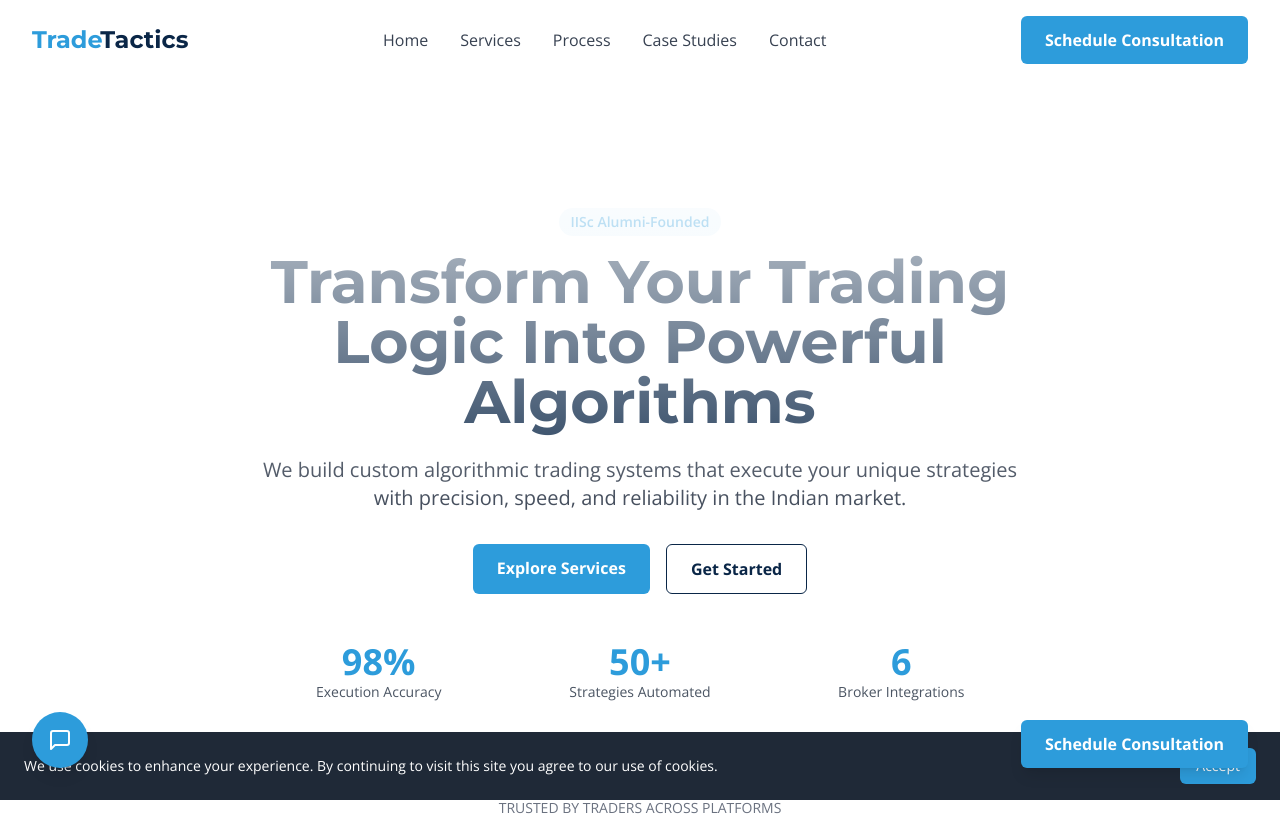
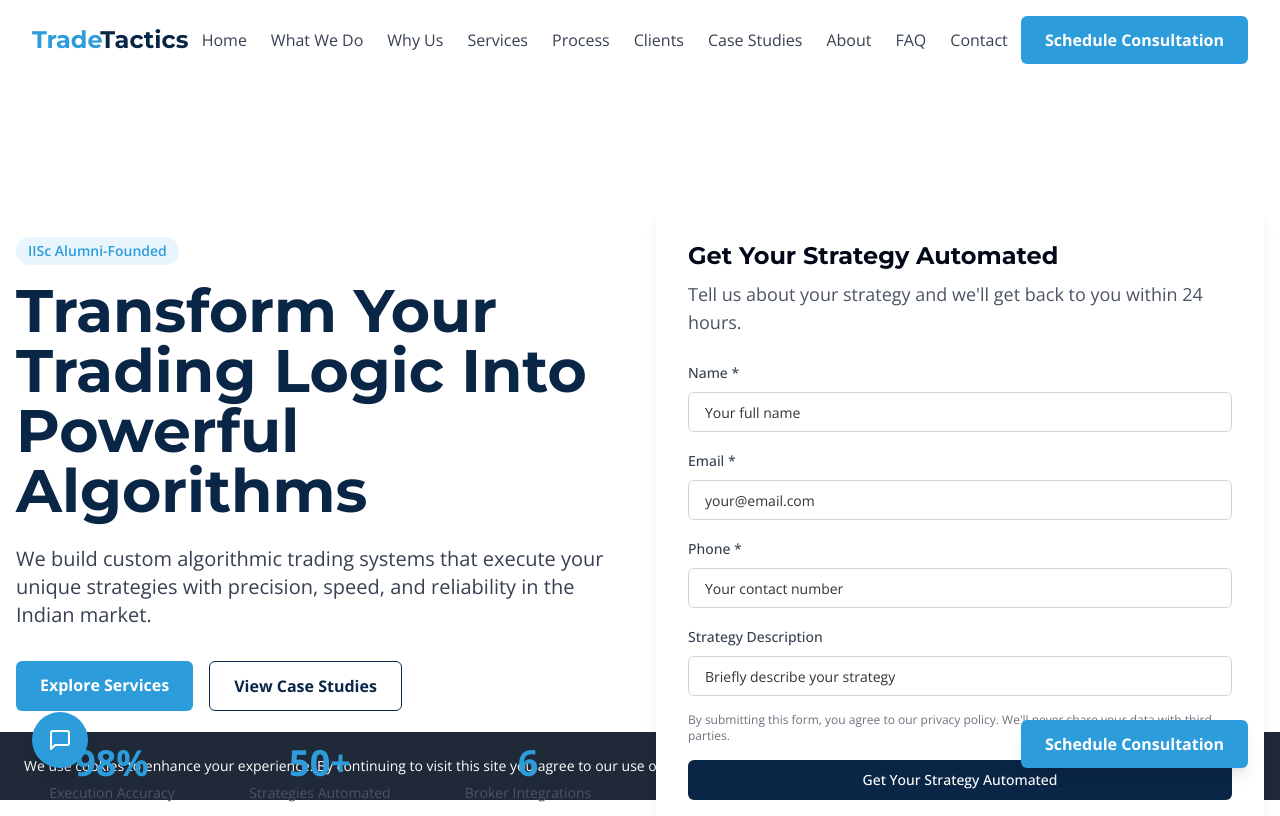
Before and after one commit to arkachatt/trade-tactics-automate-now, a React (Vite) app: page / in a window 1280 px wide. Shown: the top 816 px of the page. Built offline with nearby package versions, Linux system fonts and the light colour scheme.

Commit message:
Reverted to commit 0c33d5db8fe8d98c772ffe0f0a3b3133a243acec

```diff
--- a/src/components/Hero.tsx
+++ b/src/components/Hero.tsx
@@ -1,3 +1,5 @@
+
+import LeadForm from "./LeadForm";
 
 const Hero = () => {
   return (
@@ -6,7 +8,8 @@ const Hero = () => {
       <div className="absolute inset-0 bg-gradient-to-b from-white via-transparent to-transparent z-0"></div>
 
       <div className="container mx-auto px-4 pt-24 pb-16 md:py-32">
-        <div className="z-10 animate-fade-up max-w-3xl mx-auto text-center">
+        <div className="grid grid-cols-1 md:grid-cols-2 gap-8 items-center">
+          <div className="z-10 animate-fade-up">
             <div className="bg-secondary/10 text-secondary text-sm font-semibold py-1 px-3 rounded-full inline-block mb-4">
               IISc Alumni-Founded
             </div>
@@ -19,7 +22,7 @@ const Hero = () => {
               We build custom algorithmic trading systems that execute your unique strategies with precision, speed, and reliability in the Indian market.
             </p>
 
-          <div className="flex flex-wrap gap-4 justify-center">
+            <div className="flex flex-wrap gap-4">
               <a
                 href="#services"
                 onClick={(e) => {
@@ -32,18 +35,18 @@ const Hero = () => {
               </a>
 
               <a
-              href="#contact"
+                href="#case-studies"
                 onClick={(e) => {
                   e.preventDefault();
-                document.getElementById("contact")?.scrollIntoView({ behavior: "smooth" });
+                  document.getElementById("case-studies")?.scrollIntoView({ behavior: "smooth" });
                 }}
                 className="btn-secondary"
               >
-              Get Started
+                View Case Studies
               </a>
             </div>
 
-          <div className="mt-12 grid grid-cols-3 gap-4">
+            <div className="mt-8 grid grid-cols-3 gap-4">
               <div className="text-center">
                 <div className="counter" data-value="98">98%</div>
                 <p className="text-sm text-gray-600">Execution Accuracy</p>
@@ -58,6 +61,16 @@ const Hero = () => {
                 <div className="counter" data-value="6">6</div>
                 <p className="text-sm text-gray-600">Broker Integrations</p>
               </div>
+            </div>
+          </div>
+
+          <div className="z-10">
+            <LeadForm
+              type="hero"
+              title="Get Your Strategy Automated"
+              subtitle="Tell us about your strategy and we'll get back to you within 24 hours."
+              buttonText="Get Your Strategy Automated"
+            />
           </div>
         </div>
 
--- a/src/components/Navbar.tsx
+++ b/src/components/Navbar.tsx
@@ -1,3 +1,4 @@
+
 import { useState, useEffect } from "react";
 import { Menu, X } from "lucide-react";
 
@@ -5,12 +6,17 @@ const Navbar = () => {
   const [isOpen, setIsOpen] = useState(false);
   const [sticky, setSticky] = useState(false);
 
-  // Reduced sections for navigation - only keeping the most important ones
+  // Sections for navigation
   const sections = [
     { id: "hero", label: "Home" },
+    { id: "what-we-do", label: "What We Do" },
+    { id: "why-choose", label: "Why Us" },
     { id: "services", label: "Services" },
     { id: "process", label: "Process" },
+    { id: "who-we-serve", label: "Clients" },
     { id: "case-studies", label: "Case Studies" },
+    { id: "about", label: "About" },
+    { id: "faq", label: "FAQ" },
     { id: "contact", label: "Contact" },
   ];
 
@@ -54,7 +60,7 @@ const Navbar = () => {
           </div>
 
           {/* Desktop Navigation */}
-          <div className="hidden md:flex space-x-8">
+          <div className="hidden md:flex space-x-6">
             {sections.map((section) => (
               <a
                 key={section.id}
--- a/src/components/WhatWeDo.tsx
+++ b/src/components/WhatWeDo.tsx
@@ -1,6 +1,4 @@
-
 import { Code, Zap, Lock } from "lucide-react";
-
 const WhatWeDo = () => {
   const features = [{
     icon: <Code size={36} className="text-secondary" />,
@@ -15,7 +13,6 @@ const WhatWeDo = () => {
     title: "Secure Infrastructure",
     description: "Built on enterprise-grade infrastructure with 99.9% uptime, keeping your strategies secure and your trades executing reliably."
   }];
-
   return <section id="what-we-do" className="section-padding bg-muted">
       <div className="container mx-auto">
         <div className="section-title">
@@ -41,7 +38,6 @@ const WhatWeDo = () => {
                 Our streamlined process converts your manual trading rules into
                 high-performance algorithms that work across all major Indian brokers.
               </p>
-              <div className="flex space-x-4">
               <a href="#process" onClick={e => {
               e.preventDefault();
               document.getElementById("process")?.scrollIntoView({
@@ -50,15 +46,6 @@ const WhatWeDo = () => {
             }} className="bg-white text-primary font-bold py-3 px-6 rounded-md hover:bg-gray-100 transition-colors duration-300 inline-block">
                 See Our Process
               </a>
-                <a href="#contact" onClick={e => {
-                  e.preventDefault();
-                  document.getElementById("contact")?.scrollIntoView({
-                    behavior: "smooth"
-                  });
-                }} className="bg-secondary text-white font-bold py-3 px-6 rounded-md hover:bg-secondary/80 transition-colors duration-300 inline-block">
-                  Get Started Now
-                </a>
-              </div>
             </div>
 
             <div className="code-snippet">
@@ -86,5 +73,4 @@ function executeTrade(signal, quantity) {
       </div>
     </section>;
 };
-
 export default WhatWeDo;
```
Lines whose indentation alone changed are shown as unchanged.
